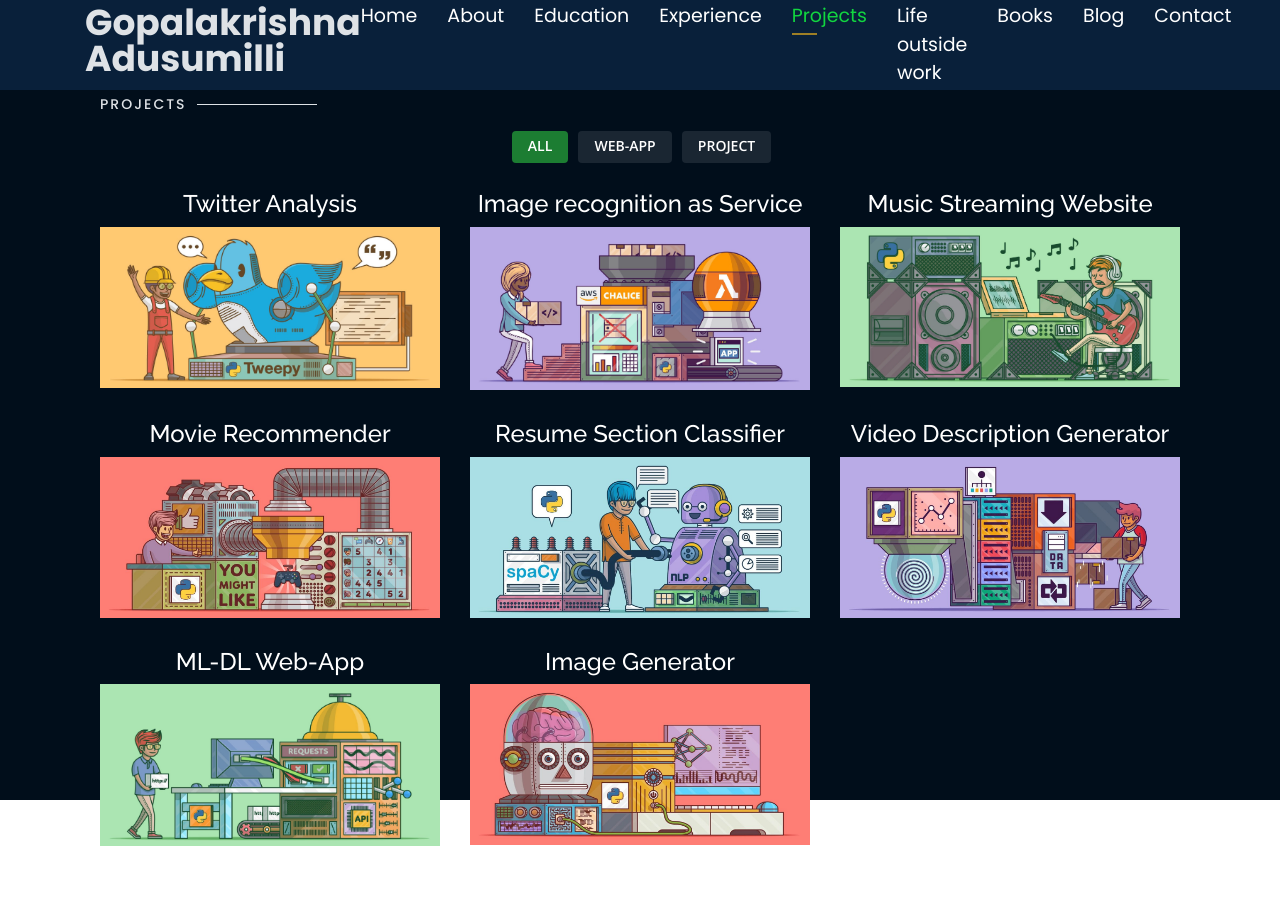
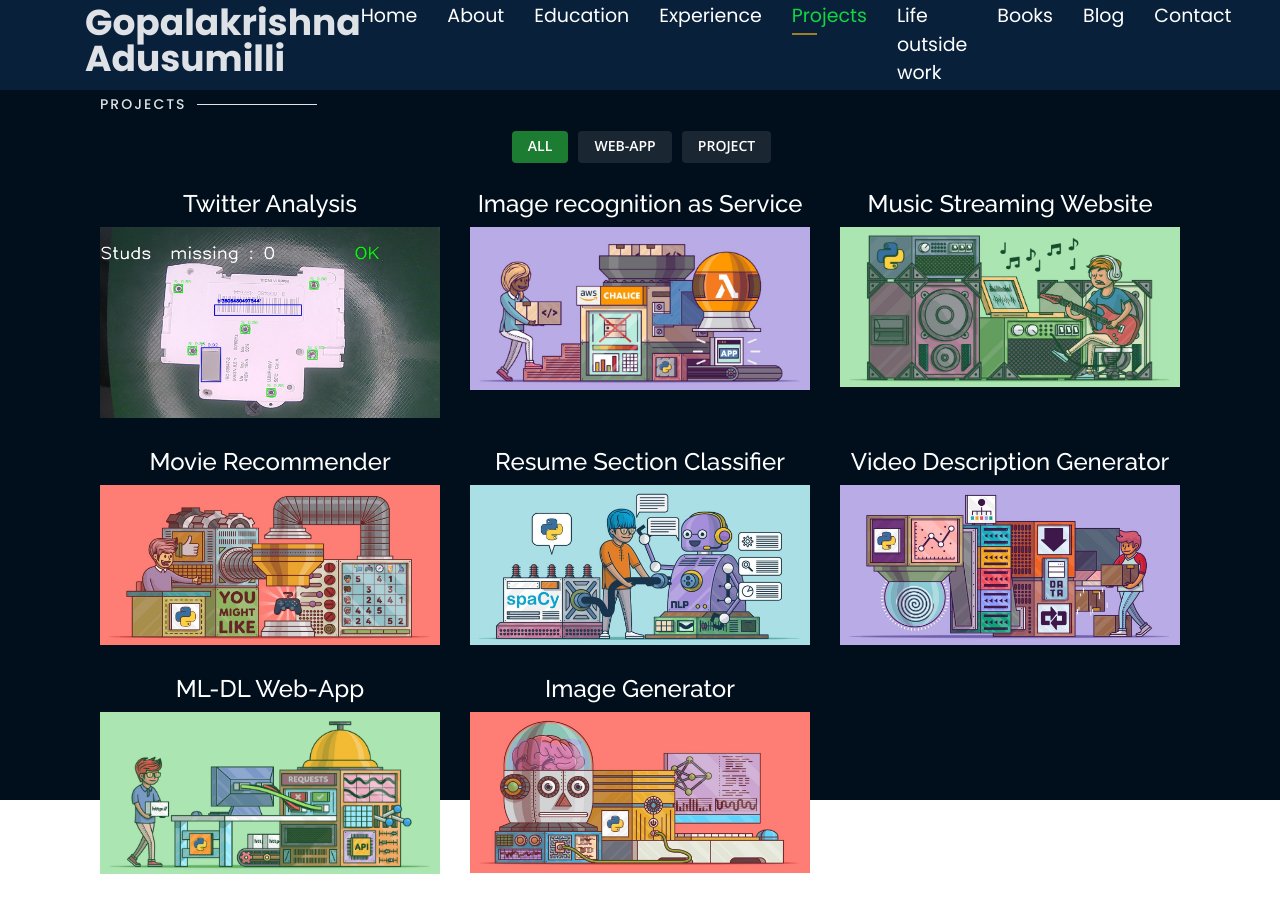
Before and after one commit to gkadusumilli/gopalakrishna.github.io, a plain HTML site: page index.html in a window 1280 px wide. Both pictures are taken after a click on the link "Projects". Drawn offline with nearby package versions, Linux system fonts and the light colour scheme.

Commit message:
Update index.html

```diff
--- a/index.html
+++ b/index.html
@@ -492,7 +492,7 @@
         <div class="col-lg-4 col-md-6 portfolio-item filter-app">
           <center><h4>Twitter Analysis</h4></center>
           <div class="portfolio-wrap">
-            <img src="assets/img/project/twitteranalysis.jpg" class="img-fluid" alt="">
+            <img src="assets/img/project/MCB_qualiity_inspection.jpg" class="img-fluid" alt="">
             <div class="portfolio-info">
 
               <div class="portfolio-links">
```
